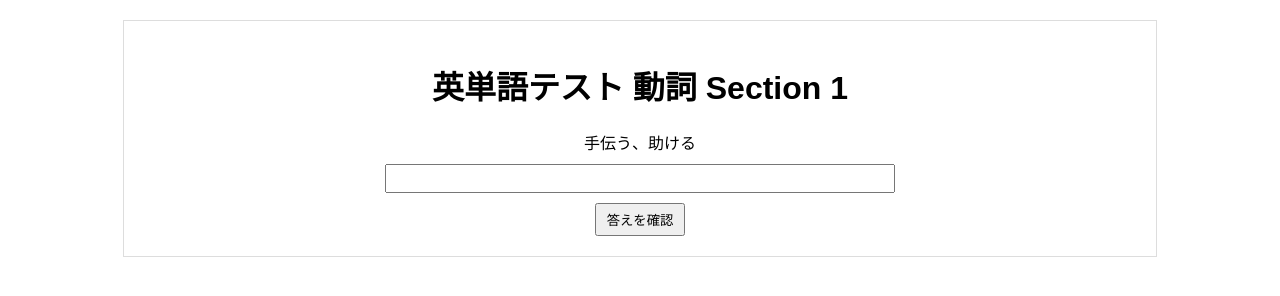
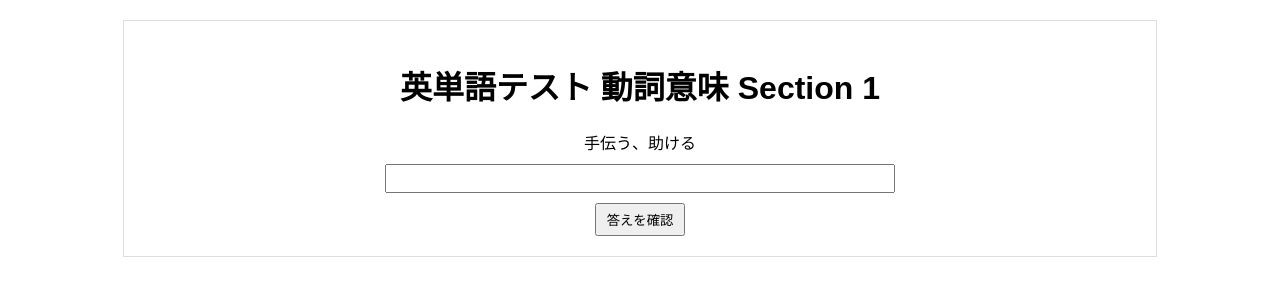
Before and after one commit to hkkn1/1-d-i, a plain HTML site: page index.html in a window 1280 px wide. Drawn offline with Linux system fonts and the light colour scheme.

Commit message:
Update and rename 動詞スペル1 .html to  index.html

```diff
--- a/動詞スペル1 .html
+++ b/index.html
@@ -3,7 +3,7 @@
 <head>
   <meta charset="UTF-8">
   <meta name="viewport" content="width=device-width, initial-scale=1.0">
-  <title>英単語テスト 動詞 Section 1 </title>
+  <title>英単語テスト 動詞意味 Section 1 </title>
   <style>
     body {
       font-family: Arial, sans-serif;
@@ -61,7 +61,7 @@
 </head>
 <body>
   <div id="container">
-    <h1>英単語テスト 動詞 Section 1</h1>
+    <h1>英単語テスト 動詞意味 Section 1</h1>
     <p id="question"></p>
     <div id="answer-area">
       <input type="text" id="answer">
```
